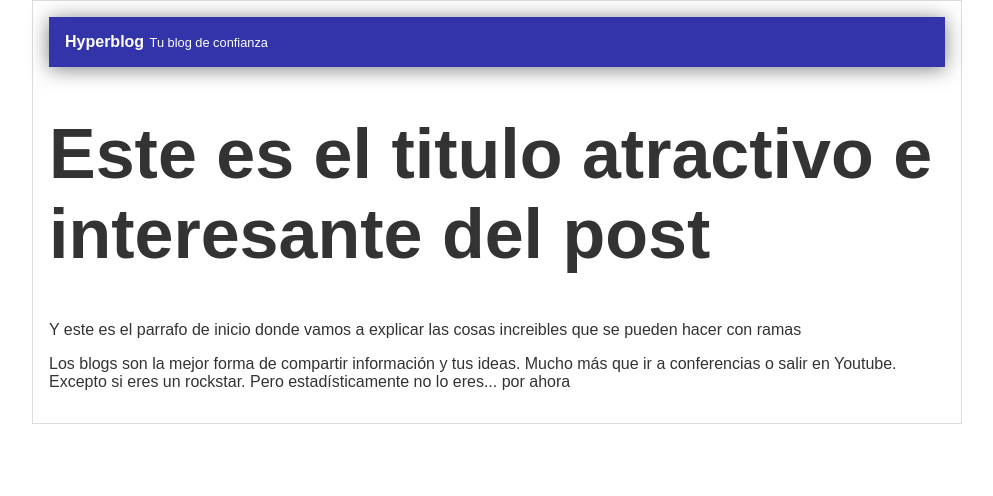
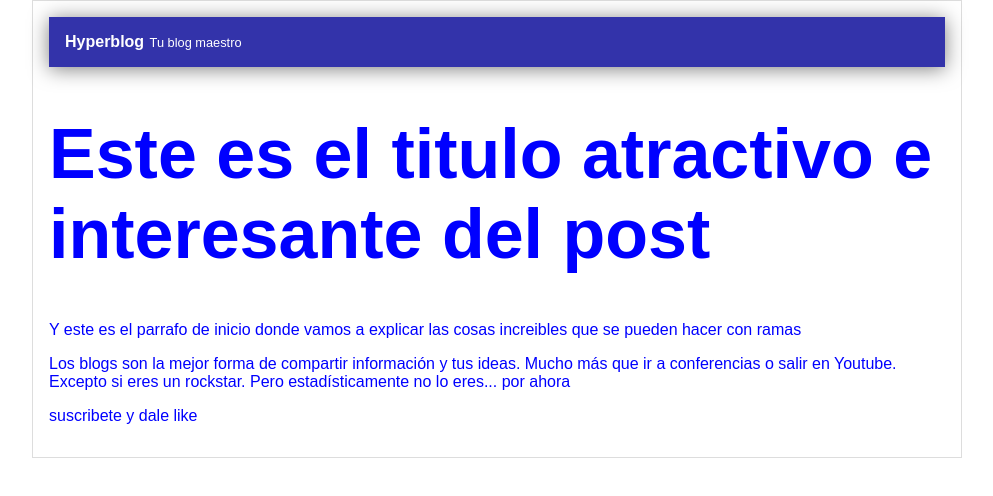
Before and after one commit to LeoCode0/hyperblog, a plain HTML site: page blogpost.html in a window 1280 px wide. Shown: the whole page, without its empty margins (143-1136 px from the left). Drawn offline with Linux system fonts and the light colour scheme.

Commit message:
Agregue suscripcion cambie la cabecera maestra y lo puse en azul

```diff
--- a/blogpost.html
+++ b/blogpost.html
@@ -10,7 +10,7 @@
         <div class="cabecera">
             Hyperblog
             <span class="tagline">
-                Tu blog de confianza
+                Tu blog maestro
             </span>
         </div>
         <div class="post">
@@ -25,6 +25,7 @@
                 estadísticamente no lo
                 eres... por ahora
             </p>
+            <p>suscribete y dale like</p>
         </div>
     </div>
     </body>
--- a/css/estilos.css
+++ b/css/estilos.css
@@ -1,7 +1,7 @@
 body{
     text-align: center;
     font-family: Arial;
-    color: #333;
+    color: blue;
     font-size: 16px;
     margin: 0;
     padding: 0;
```
